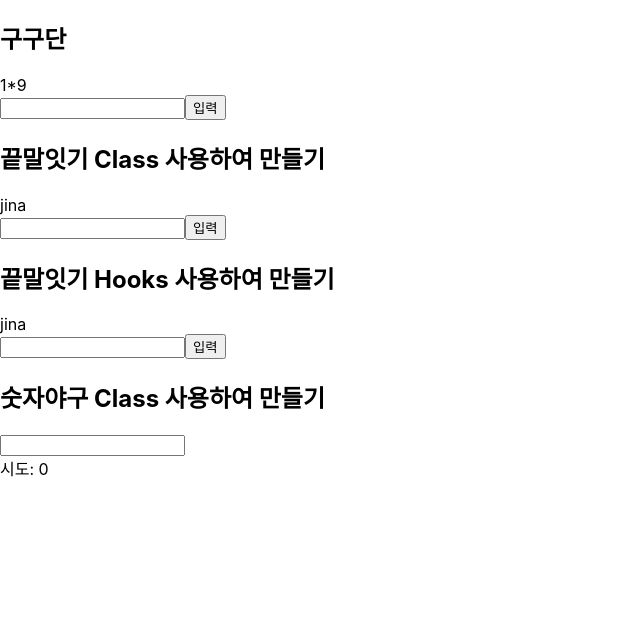
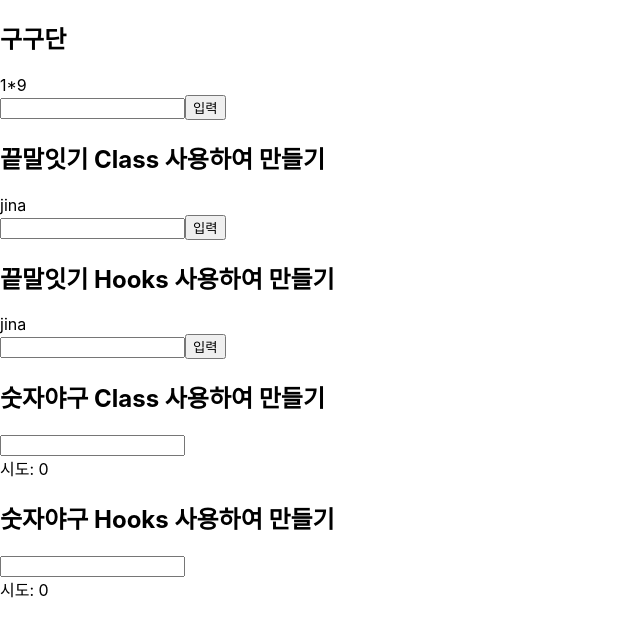
Before and after one commit to devSujinKim/react-webgame, a React (Create React App) app: page / in a window 1280 px wide. Shown: the top 636 px of the page, without its empty margins (0-640 px from the left). Built offline with nearby package versions, Linux system fonts and the light colour scheme.

Commit message:
숫자야구 Hooks로 만들기

```diff
--- a/src/App.js
+++ b/src/App.js
@@ -3,6 +3,7 @@ import Gugudan from './component/Gugudan';
 import WordRelayClass from './component/WordRelayClass';
 import WordRelayHooks from './component/WordRelayHooks';
 import NumberBaseball from './NumberBaseball/NumberBaseball';
+import NumberBaseballHooks from './NumberBaseball/NumberBaseballHooks';
 
 function App() {
   return (
@@ -11,6 +12,7 @@ function App() {
       <WordRelayClass />
       <WordRelayHooks />
       <NumberBaseball />
+      <NumberBaseballHooks />
     </>
   );
 }
--- /dev/null
+++ b/src/NumberBaseball/NumberBaseballHooks.js
@@ -0,0 +1,80 @@
+import React, { useState } from 'react';
+import Try from './TryHooks';
+
+function getNumbers() {
+  // 숫자 네 개를 겹치지 않고 랜덤하게 뽑는 함수
+  const candidate = [1, 2, 3, 4, 5, 6, 7, 8, 9];
+  const array = [];
+  for (let i = 0; i < 4; i += 1) {
+    const chosen = candidate.splice(Math.floor(Math.random() * (9 - i)), 1)[0];
+    array.push(chosen);
+  }
+  return array;
+}
+const NumberBaseballHooks = () => {
+  const [result, setResult] = useState('');
+  const [value, setValue] = useState('');
+  const [answer, setAnswer] = useState(getNumbers());
+  const [tries, setTries] = useState([]);
+
+  const onSubmitForm = (e) => {
+    e.preventDefault();
+    if (value === answer.join('')) {
+      setResult('홈런!');
+      setTries((prevState) => {
+        return [...prevState, { try: value, result: '홈런!' }];
+      });
+      alert('게임을 다시 시작합니다!');
+      setValue('');
+      setAnswer(getNumbers());
+      setTries([]);
+    } else {
+      // 답 틀렸으면
+      const answerArray = value.split('').map((v) => parseInt(v));
+      let strike = 0;
+      let ball = 0;
+      if (tries.length >= 9) {
+        // 10번 이상 틀렸을 때
+        setResult(`10번 넘게 틀려서 실패! 답은 ${answer.join(',')}였습니다!`);
+        alert('게임을 다시 시작합니다!');
+        setValue('');
+        setAnswer(getNumbers());
+        setTries([]);
+      } else {
+        for (let i = 0; i < 4; i += 1) {
+          if (answerArray[i] === answer[i]) {
+            strike += 1;
+          } else if (answer.includes(answerArray[i])) {
+            ball += 1;
+          }
+        }
+        setTries((prevTries) => [
+          ...prevTries,
+          { try: value, result: `${strike} 스트라이크, ${ball} 볼입니다` },
+        ]);
+        setValue('');
+      }
+    }
+  };
+
+  const onChangeInput = (e) => {
+    setValue(e.target.value);
+  };
+
+  return (
+    <>
+      <h2>숫자야구 Hooks 사용하여 만들기</h2>
+      <form onSubmit={onSubmitForm}>
+        <input maxLength={4} value={value} onChange={onChangeInput} />
+      </form>
+      <div> 시도: {tries.length} </div>
+      <ul>
+        {tries.map((v, i) => {
+          return <Try key={`${i + 1}차 시도 :`} tryInfo={v} />;
+        })}
+      </ul>
+    </>
+  );
+};
+
+export default NumberBaseballHooks;
--- /dev/null
+++ b/src/NumberBaseball/TryHooks.js
@@ -0,0 +1,11 @@
+import React from 'react';
+
+const Try = ({ tryInfo }) => {
+  return (
+    <li>
+      <div>{tryInfo.try}</div>
+      <div>{tryInfo.result}</div>
+    </li>
+  );
+};
+export default Try;
```
